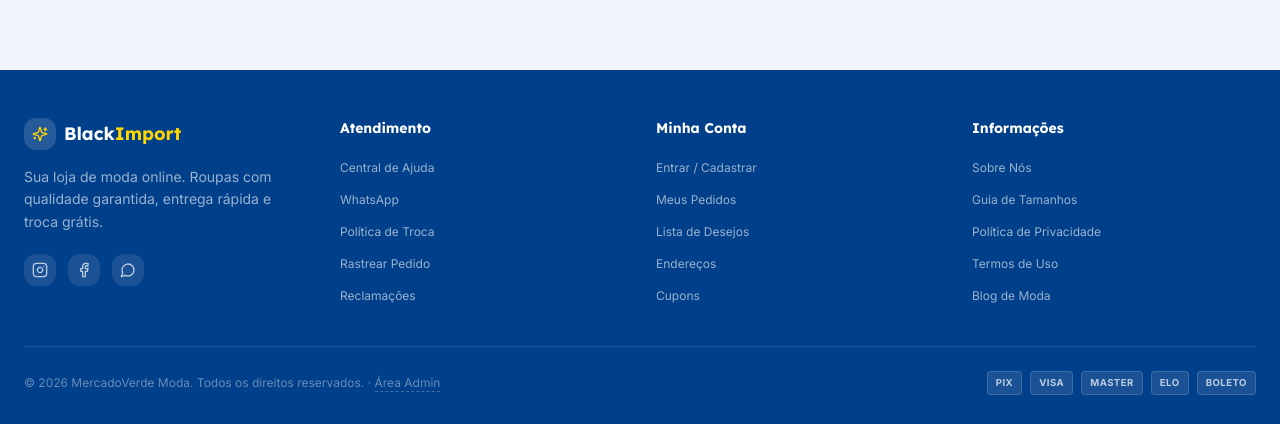
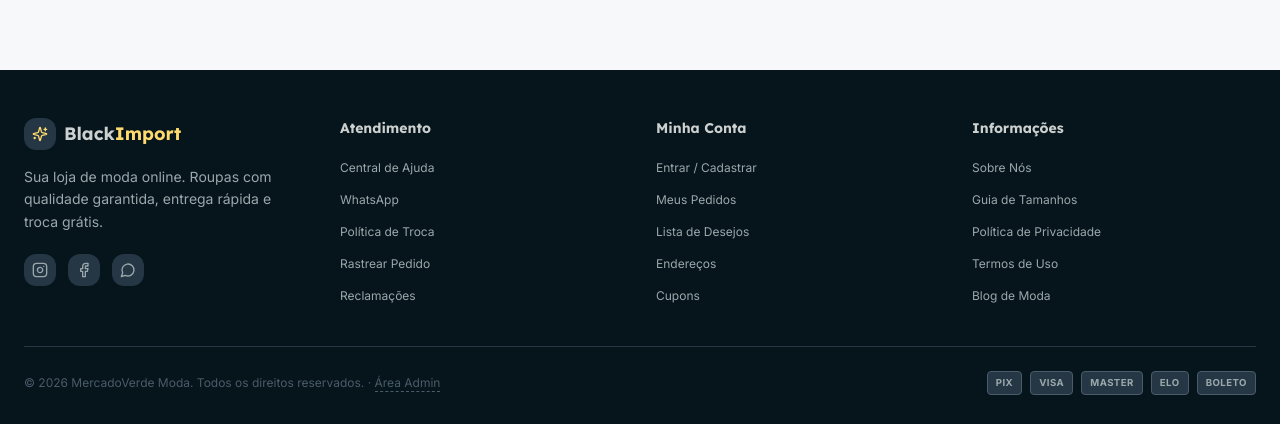
Before and after one commit to Felipews365/sitederoupa, a Next.js app: page /carrinho in a window 1280 px wide. Shown: the part 882-1306 px from the top of the page. Built offline with nearby package versions, Linux system fonts and the light colour scheme; no server answers; the database is empty.

Commit message:
cores alteradas

```diff
--- a/src/app/(store)/page.tsx
+++ b/src/app/(store)/page.tsx
@@ -293,7 +293,7 @@ export default async function HomePage() {
       </div>
 
       {/* CTA Banner */}
-      <section className="bg-gradient-to-r from-primary-dark via-primary to-primary-dark text-white py-16 px-4">
+      <section className="bg-gradient-to-r from-[#06141B] via-[#253745] to-[#06141B] text-white py-16 px-4">
         <div className="max-w-3xl mx-auto text-center">
           <BlurFade inView delay={0.1}>
             <h2 className="font-display text-3xl font-bold mb-3">
--- a/src/components/layout/Footer.tsx
+++ b/src/components/layout/Footer.tsx
@@ -29,31 +29,31 @@ const paymentMethods = ['PIX', 'VISA', 'MASTER', 'ELO', 'BOLETO']
 
 export function Footer() {
   return (
-    <footer className="bg-primary-dark text-white/80 pt-12 pb-8 px-4 sm:px-6">
+    <footer className="bg-[#06141B] text-[#9BA8AB] pt-12 pb-8 px-4 sm:px-6">
       <div className="max-w-[1260px] mx-auto">
         {/* Grid */}
         <div className="grid grid-cols-1 sm:grid-cols-2 md:grid-cols-4 gap-8 mb-10">
           {/* Brand */}
           <div>
             <Link href="/" className="flex items-center gap-2 mb-4">
-              <div className="w-8 h-8 bg-white/15 rounded-lg flex items-center justify-center">
-                <Sparkles className="w-4 h-4" style={{ color: '#FFD600' }} />
+              <div className="w-8 h-8 bg-[#253745] rounded-lg flex items-center justify-center">
+                <Sparkles className="w-4 h-4" style={{ color: '#FFDA6C' }} />
               </div>
-              <span className="font-display text-lg font-bold text-white">
-                Black<span style={{ color: '#FFD600' }}>Import</span>
+              <span className="font-display text-lg font-bold text-[#CCD0CF]">
+                Black<span style={{ color: '#FFDA6C' }}>Import</span>
               </span>
             </Link>
-            <p className="text-sm text-white/60 max-w-[30ch] leading-relaxed">
+            <p className="text-sm text-[#9BA8AB] max-w-[30ch] leading-relaxed">
               Sua loja de moda online. Roupas com qualidade garantida, entrega rápida e troca grátis.
             </p>
             <div className="flex gap-3 mt-5">
-              <a href="#" aria-label="Instagram" className="w-8 h-8 bg-white/10 hover:bg-white/20 rounded-lg flex items-center justify-center transition-colors text-white/70 hover:text-white">
+              <a href="#" aria-label="Instagram" className="w-8 h-8 bg-[#253745] hover:bg-[#4A5C6A] rounded-lg flex items-center justify-center transition-colors text-[#9BA8AB] hover:text-[#CCD0CF]">
                 <Instagram className="w-4 h-4" />
               </a>
-              <a href="#" aria-label="Facebook" className="w-8 h-8 bg-white/10 hover:bg-white/20 rounded-lg flex items-center justify-center transition-colors text-white/70 hover:text-white">
+              <a href="#" aria-label="Facebook" className="w-8 h-8 bg-[#253745] hover:bg-[#4A5C6A] rounded-lg flex items-center justify-center transition-colors text-[#9BA8AB] hover:text-[#CCD0CF]">
                 <Facebook className="w-4 h-4" />
               </a>
-              <a href="#" aria-label="WhatsApp" className="w-8 h-8 bg-white/10 hover:bg-white/20 rounded-lg flex items-center justify-center transition-colors text-white/70 hover:text-white">
+              <a href="#" aria-label="WhatsApp" className="w-8 h-8 bg-[#253745] hover:bg-[#4A5C6A] rounded-lg flex items-center justify-center transition-colors text-[#9BA8AB] hover:text-[#CCD0CF]">
                 <MessageCircle className="w-4 h-4" />
               </a>
             </div>
@@ -61,11 +61,11 @@ export function Footer() {
 
           {/* Atendimento */}
           <div>
-            <h4 className="font-display text-sm font-bold text-white mb-4">Atendimento</h4>
+            <h4 className="font-display text-sm font-bold text-[#CCD0CF] mb-4">Atendimento</h4>
             <ul className="flex flex-col gap-2">
               {footerLinks.atendimento.map((item) => (
                 <li key={item.href}>
-                  <a href={item.href} className="text-xs text-white/60 hover:text-gold-DEFAULT transition-colors" style={{ '--hover-color': '#FFD600' } as React.CSSProperties}>
+                  <a href={item.href} className="text-xs text-[#9BA8AB] hover:text-[#CCD0CF] transition-colors">
                     {item.label}
                   </a>
                 </li>
@@ -75,11 +75,11 @@ export function Footer() {
 
           {/* Minha Conta */}
           <div>
-            <h4 className="font-display text-sm font-bold text-white mb-4">Minha Conta</h4>
+            <h4 className="font-display text-sm font-bold text-[#CCD0CF] mb-4">Minha Conta</h4>
             <ul className="flex flex-col gap-2">
               {footerLinks.conta.map((item) => (
                 <li key={item.href}>
-                  <Link href={item.href} className="text-xs text-white/60 hover:text-white transition-colors">
+                  <Link href={item.href} className="text-xs text-[#9BA8AB] hover:text-[#CCD0CF] transition-colors">
                     {item.label}
                   </Link>
                 </li>
@@ -89,11 +89,11 @@ export function Footer() {
 
           {/* Informações */}
           <div>
-            <h4 className="font-display text-sm font-bold text-white mb-4">Informações</h4>
+            <h4 className="font-display text-sm font-bold text-[#CCD0CF] mb-4">Informações</h4>
             <ul className="flex flex-col gap-2">
               {footerLinks.info.map((item) => (
                 <li key={item.href}>
-                  <a href={item.href} className="text-xs text-white/60 hover:text-white transition-colors">
+                  <a href={item.href} className="text-xs text-[#9BA8AB] hover:text-[#CCD0CF] transition-colors">
                     {item.label}
                   </a>
                 </li>
@@ -103,11 +103,11 @@ export function Footer() {
         </div>
 
         {/* Bottom */}
-        <div className="border-t border-white/10 pt-6 flex flex-col sm:flex-row items-center justify-between gap-4 flex-wrap">
-          <p className="text-xs text-white/40">
+        <div className="border-t border-[#253745] pt-6 flex flex-col sm:flex-row items-center justify-between gap-4 flex-wrap">
+          <p className="text-xs text-[#4A5C6A]">
             © 2026 MercadoVerde Moda. Todos os direitos reservados.
             {' · '}
-            <Link href="/admin" className="text-white/40 hover:text-white/70 border-b border-dashed border-white/25 hover:border-white/50 pb-px transition-colors">
+            <Link href="/admin" className="text-[#4A5C6A] hover:text-[#9BA8AB] border-b border-dashed border-[#4A5C6A] hover:border-[#9BA8AB] pb-px transition-colors">
               Área Admin
             </Link>
           </p>
@@ -115,7 +115,7 @@ export function Footer() {
             {paymentMethods.map((method) => (
               <span
                 key={method}
-                className="bg-white/10 text-white/70 text-[0.6rem] font-bold px-2 py-1 rounded border border-white/15 tracking-wider"
+                className="bg-[#253745] text-[#9BA8AB] text-[0.6rem] font-bold px-2 py-1 rounded border border-[#4A5C6A] tracking-wider"
               >
                 {method}
               </span>
--- a/tailwind.config.ts
+++ b/tailwind.config.ts
@@ -11,27 +11,27 @@ const config: Config = {
     extend: {
       colors: {
         primary: {
-          DEFAULT: '#0064D2',   // Azul Magalu principal
+          DEFAULT: '#0062B8',
           foreground: '#FFFFFF',
-          50: '#E8F2FF',
-          100: '#C5DCFF',
-          200: '#9DC4FF',
-          300: '#6BABFF',
-          400: '#3D8FFF',
-          500: '#0064D2',
-          600: '#0054B5',
-          700: '#003F8A',
-          800: '#002D6B',
-          900: '#001C45',
-          hover: '#0054B5',
-          dark: '#003F8A',
-          light: '#E8F2FF',
-          hl: '#C5DCFF',
+          50:  '#F0F6FC',
+          100: '#D2E5F9',
+          200: '#A1CCF7',
+          300: '#66ADF5',
+          400: '#258CF4',
+          500: '#0062B8',
+          600: '#06498C',
+          700: '#03326A',
+          800: '#02244D',
+          900: '#011632',
+          hover: '#06498C',
+          dark:  '#002962',
+          light: '#F0F6FC',
+          hl:    '#D2E5F9',
         },
         accent: {
-          DEFAULT: '#FF6B00',   // Laranja Magalu
+          DEFAULT: '#FF6B00',
           foreground: '#FFFFFF',
-          50: '#FFF4E8',
+          50:  '#FFF4E8',
           100: '#FFE2C5',
           200: '#FFCE9D',
           300: '#FFB76B',
@@ -44,29 +44,29 @@ const config: Config = {
           hover: '#E05A00',
         },
         gold: {
-          DEFAULT: '#FFD600',
+          DEFAULT: '#FFDA6C',
           foreground: '#1A1A1A',
-          50: '#FFFDE8',
-          100: '#FFFAC5',
-          200: '#FFF59D',
-          300: '#FFEE6B',
-          400: '#FFE53D',
-          500: '#FFD600',
-          600: '#E0BB00',
-          700: '#C09B00',
-          800: '#9A7C00',
-          900: '#705800',
+          50:  '#FFFCF2',
+          100: '#FFF5DB',
+          200: '#FFEDBD',
+          300: '#FFE396',
+          400: '#FFDA6C',
+          500: '#FCC42C',
+          600: '#D59D0E',
+          700: '#9C7211',
+          800: '#694C11',
+          900: '#412E0E',
         },
         sale: {
           DEFAULT: '#E63946',
         },
-        surface: '#F2F6FC',
-        border: '#C4D4E8',
-        background: '#F2F6FC',
+        surface:    '#F7F8FA',
+        border:     '#DCE3EC',
+        background: '#F7F8FA',
         foreground: '#1A1A2E',
         muted: {
-          DEFAULT: '#E8F0FB',
-          foreground: '#4A6080',
+          DEFAULT:    '#E8ECF2',
+          foreground: '#4A5E78',
         },
         card: {
           DEFAULT: '#FFFFFF',
@@ -80,8 +80,16 @@ const config: Config = {
           DEFAULT: '#22C55E',
           foreground: '#FFFFFF',
         },
-        input: '#C4D4E8',
-        ring: '#0064D2',
+        input: '#DCE3EC',
+        ring:  '#0062B8',
+        charcoal: {
+          900: '#06141B',
+          800: '#11212D',
+          700: '#253745',
+          500: '#4A5C6A',
+          300: '#9BA8AB',
+          100: '#CCD0CF',
+        },
       },
       fontFamily: {
         sans: ['Inter', 'sans-serif'],
```
Also changed, not shown: src/components/layout/HeaderClient.tsx (+15 -15 lines), 1 other file (tests, documents, lock files or other folders).
